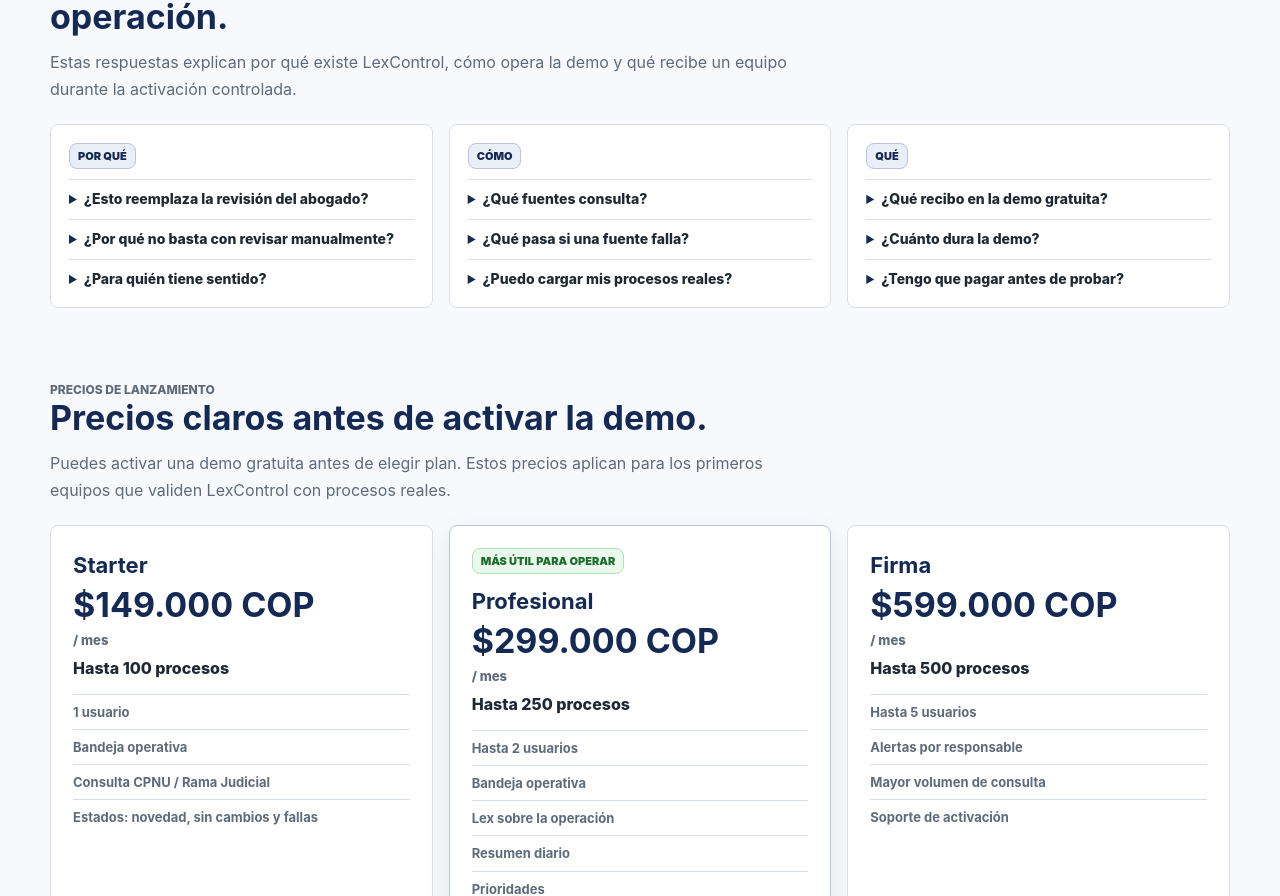
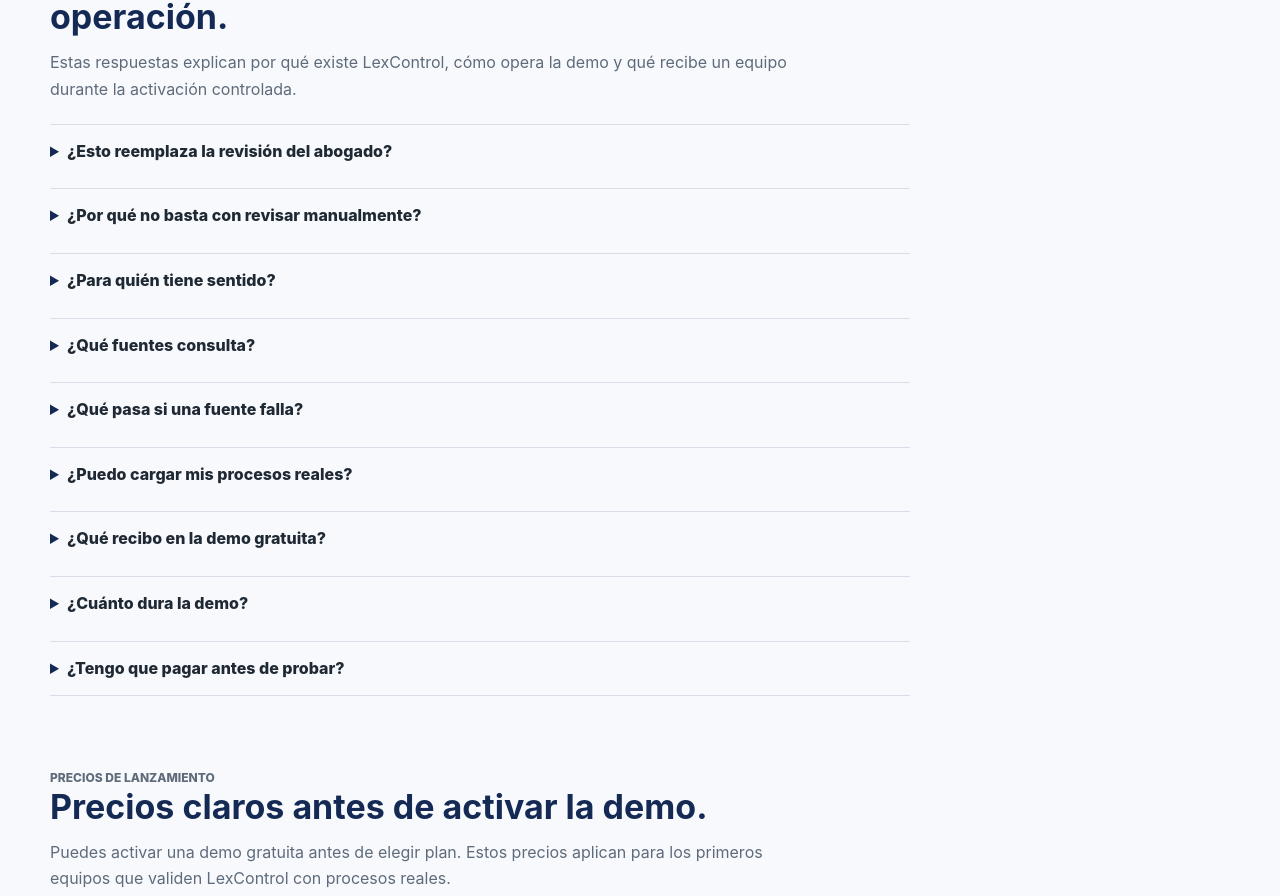
Before and after one commit to villalbajuan-maker/legal-tech, a React (Vite) app in the folder apps/web/: page / in a window 1280 px wide. Shown: the part 3869-4765 px from the top of the page. Built offline with nearby package versions, Linux system fonts and the light colour scheme.

Commit message:
Simplify FAQ layout

```diff
--- a/apps/web/src/main.tsx
+++ b/apps/web/src/main.tsx
@@ -128,9 +128,6 @@
 
 const faqs = [
   {
-    group: "Por qué",
-    items: [
-      {
     question: "¿Esto reemplaza la revisión del abogado?",
     answer:
       "No. LexControl no reemplaza criterio jurídico. Hace visible qué cambió, qué no cambió y qué no se pudo consultar para que el responsable intervenga donde corresponde.",
@@ -145,11 +142,6 @@
     answer:
       "Para abogados, firmas y operadores que manejan volumen real de procesos. El punto de partida recomendado es una operación de 50 a 500 procesos activos.",
   },
-    ],
-  },
-  {
-    group: "Cómo",
-    items: [
   {
     question: "¿Qué fuentes consulta?",
     answer:
@@ -165,11 +157,6 @@
     answer:
       "Sí, la demo controlada está pensada para operar con una muestra real. La activación se coordina antes de cargar radicados o información sensible.",
   },
-    ],
-  },
-  {
-    group: "Qué",
-    items: [
   {
     question: "¿Qué recibo en la demo gratuita?",
     answer:
@@ -184,8 +171,6 @@
     question: "¿Tengo que pagar antes de probar?",
     answer:
       "No. Puedes solicitar una demo gratuita antes de elegir plan. Los precios de lanzamiento están visibles para que conozcas el rango desde el inicio.",
-      },
-    ],
   },
 ];
 
@@ -1285,16 +1270,11 @@
           </p>
         </div>
         <div className="faqGrid">
-          {faqs.map((group) => (
-            <article className="faqGroup" key={group.group}>
-              <span>{group.group}</span>
-              {group.items.map((item) => (
-                <details key={item.question}>
+          {faqs.map((item) => (
+            <details className="faqItem" key={item.question}>
               <summary>{item.question}</summary>
               <p>{item.answer}</p>
             </details>
-              ))}
-            </article>
           ))}
         </div>
       </section>
--- a/apps/web/src/styles.css
+++ b/apps/web/src/styles.css
@@ -1112,53 +1112,36 @@
 
 .faqGrid {
   display: grid;
-  grid-template-columns: repeat(3, minmax(0, 1fr));
-  gap: 16px;
-}
-
-.faqGroup {
-  display: grid;
-  align-content: start;
+  grid-template-columns: 1fr;
   gap: 10px;
-  border: 1px solid var(--border);
-  border-radius: 8px;
-  padding: 18px;
-  background: #ffffff;
-}
-
-.faqGroup > span {
-  width: fit-content;
-  border: 1px solid var(--brand-border);
-  border-radius: 8px;
-  padding: 5px 8px;
-  background: var(--brand-soft);
-  color: var(--brand);
-  font-size: 11px;
-  font-weight: 900;
-  text-transform: uppercase;
-}
-
-.faqGroup details {
+  max-width: 860px;
+}
+
+.faqItem {
   border-top: 1px solid var(--border);
-  padding-top: 10px;
-}
-
-.faqGroup summary {
+  padding: 16px 0;
+}
+
+.faqItem:last-child {
+  border-bottom: 1px solid var(--border);
+}
+
+.faqItem summary {
   cursor: pointer;
   color: var(--text);
-  font-size: 14px;
+  font-size: 16px;
   font-weight: 850;
   line-height: 1.35;
 }
 
-.faqGroup summary::marker {
-  color: var(--brand);
-}
-
-.faqGroup p {
+.faqItem summary::marker {
+  color: var(--brand);
+}
+
+.faqItem p {
   margin: 10px 0 0;
   color: var(--muted);
-  font-size: 13px;
+  font-size: 14px;
   line-height: 1.55;
 }
 
```
Also changed, not shown: 1 other file (tests, documents, lock files or other folders). Lines whose indentation alone changed are shown as unchanged.
